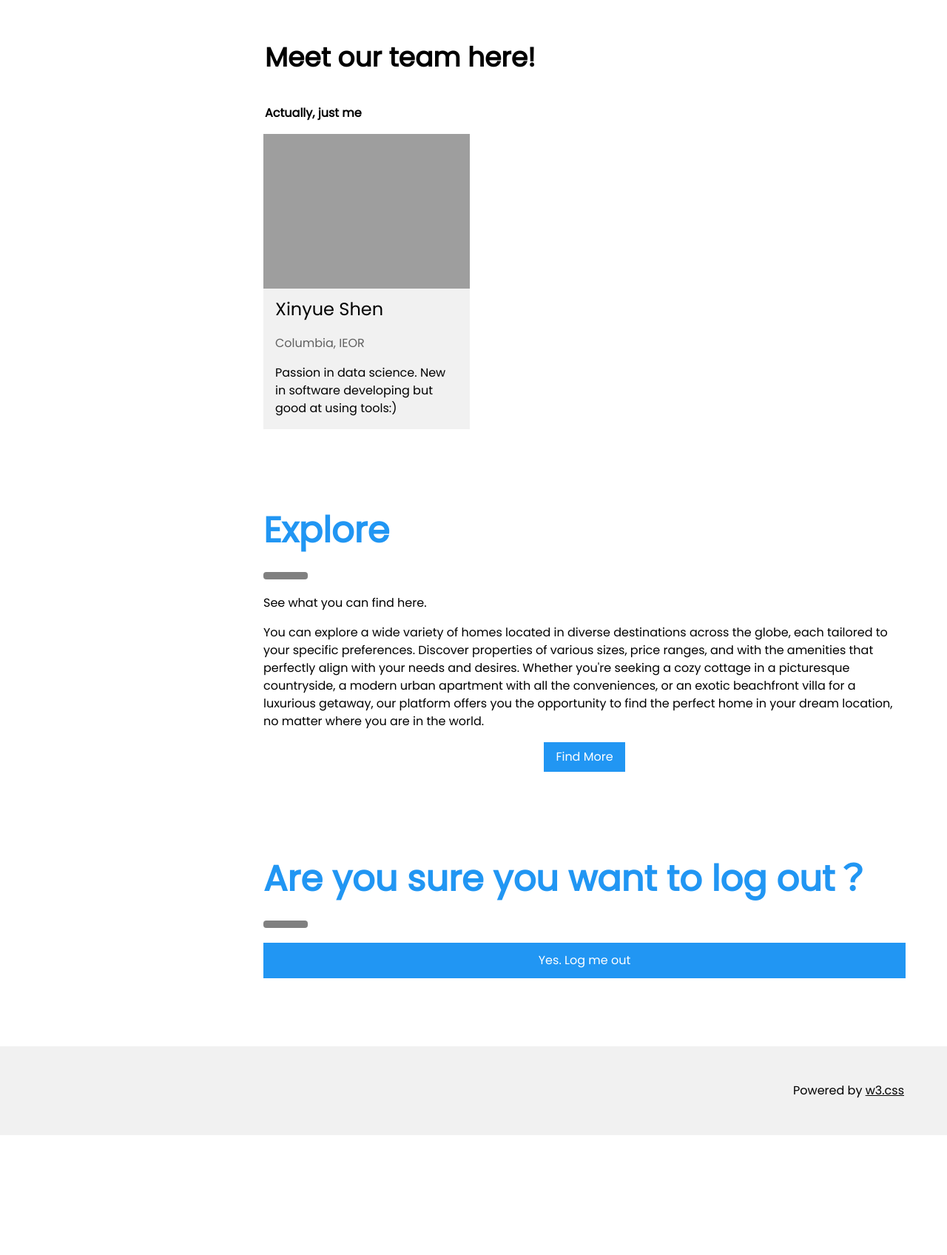
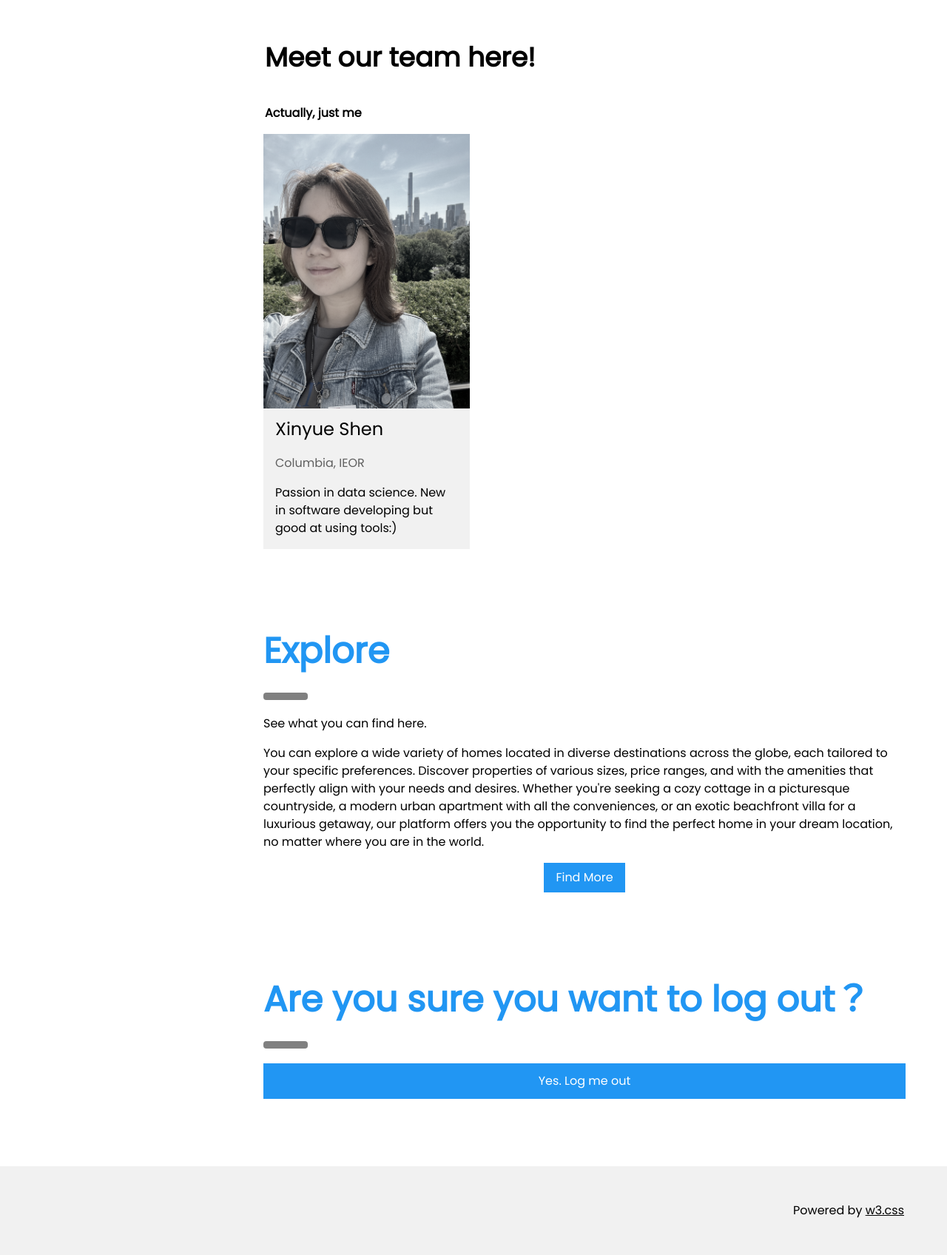
Before and after one commit to balearner/Bulletin-Coding-Challenge, a Flask app: page /home-loged-in in a window 1280 px wide. Shown: the part 1688-3384 px from the top of the page at 74% size. Before the commit the page ends 3222 px from the top, so only its background shows below. Run offline with Flask 3, Linux system fonts and the light colour scheme; the visitor is signed in with stand-in values (Sample User, id 1); grey boxes are pictures that could not be loaded.

Commit message:
Update home_loged_in.html

```diff
--- a/website/templates/home_loged_in.html
+++ b/website/templates/home_loged_in.html
@@ -123,7 +123,7 @@
         <p style="margin-left:10px;font-size:16px"><b>Actually, just me</b></p>
         <div class="w3-col m4 w3-margin-bottom">
             <div class="w3-light-grey">
-                <img src="/w3images/team2.jpg" alt="Photo" style="width:100%">
+                <img src="/website/templates/image/photo.jpeg" alt="Photo" style="width:100%">
                 <div class="w3-container">
                     <h3>Xinyue Shen</h3>
                     <p class="w3-opacity">Columbia, IEOR</p>
```
